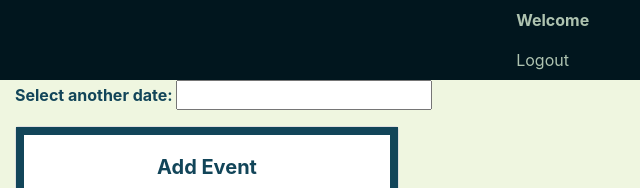
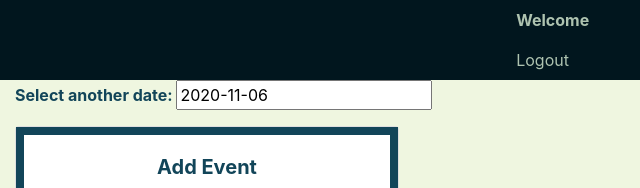
Before and after one commit to LindseyM20/Ivysaur, a website: page public/user.html in a window 1280 px wide. Shown: the top 188 px of the page, 640-1280 px from the left. Drawn offline with nearby package versions, Linux system fonts and the light colour scheme; files that its build step writes are made by us from their sources; no server answers.

Commit message:
Forced calendar to set to current date on load.

```diff
--- a/public/user.html
+++ b/public/user.html
@@ -10,7 +10,6 @@
     <link rel="icon" href="./images/favicon.png">
     <link rel="stylesheet" href="https://maxcdn.bootstrapcdn.com/bootswatch/3.3.7/lumen/bootstrap.min.css">
     <link rel="stylesheet" href="//code.jquery.com/ui/1.12.1/themes/base/jquery-ui.css">
-    <link rel="stylesheet" href="/resources/demos/style.css">
     <link href="stylesheets/style.css" rel="stylesheet">
 </head>
 
@@ -70,7 +69,7 @@
             $(this).change();
             selectDate = $(this).val();
         }
-    });
+    }).datepicker("setDate", new Date());
     });
 </script>
 <script src="https://cdnjs.cloudflare.com/ajax/libs/moment.js/2.24.0/moment.min.js"></script>
```
